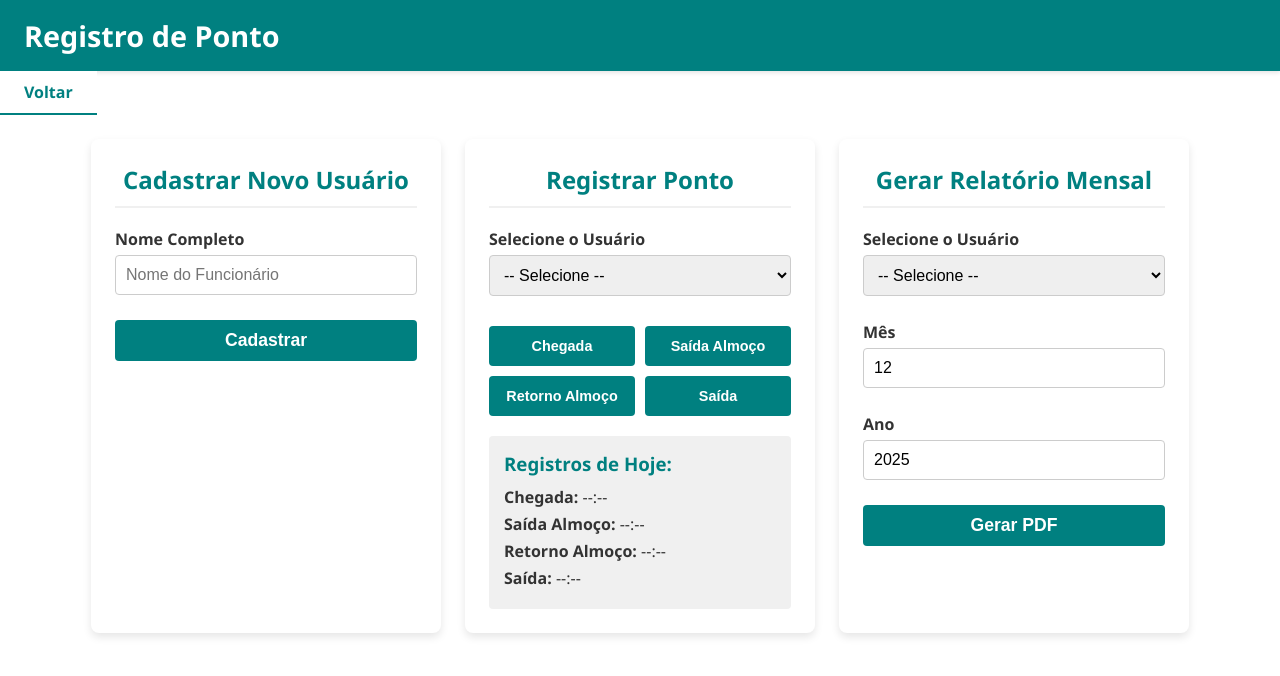
After one commit to sistemainternosmecict/suporte_interno_smecict, a Flask app: page /ponto in a window 1280 px wide. The commit adds this page. Shown: the top 676 px of the page. Run offline with Flask 3, Linux system fonts and the light colour scheme; parts of the project's set-up code (start-up, migrations or seed data) failed here and were passed over.

Commit message:
feat(ponto): Implementa módulo de Registro de Ponto e ajusta geração de PDF
Implementado o novo módulo de Registro de Ponto:
- Adicionada opção "Registro de Ponto" ao menu principal ().
- Atualizado  para passar o link do módulo de ponto para o menu.
- Corrigido o nome da variável de usuários em  para  ao renderizar , garantindo o carregamento correto dos usuários na tela de ponto.

Ajustes na geração de PDF do módulo de ponto ():
- Corrigido o alinhamento vertical do título, cabeçalho e tabela para garantir o enquadramento correto na página e evitar sobreposição com o topo.

```diff
--- a/main.py
+++ b/main.py
@@ -11,6 +11,8 @@ from modulos.devolucao.modules.data_compiler import DataCompiler as DevolucaoDat
 from modulos.devolucao.modules.pdf_constructor import DevolucaoPdfConstructor
 from modulos.relatServico.listas import unidades, bairros, distritos
 from modulos.relatServico.main import Relatorio_servico_tecnico
+from modulos.ponto.models import db, Usuario, RegistroPonto # Import models here for db.create_all()
+from modulos.ponto.pdf_generator import PontoPdfGenerator
 
 MODE = "dev" #troque isso para produção
 
@@ -18,6 +20,11 @@ setproctitle("[SERVIDOR_interno]")
 
 app = Flask(__name__, static_url_path="/suporte/static" if MODE == "prod" else "/static")
 CORS(app)
+
+# Configuração do SQLAlchemy
+app.config['SQLALCHEMY_DATABASE_URI'] = 'sqlite:///ponto.db'
+app.config['SQLALCHEMY_TRACK_MODIFICATIONS'] = False
+db.init_app(app)
 
 # Configurações
 UPLOAD_FOLDER = 'static/uploads'
@@ -39,7 +46,8 @@ def index():
                            css_url=css_url,
                            link_url_garantia_daten=link_url_garantia_daten,
                            link_url_termo_chromebooks=link_url_termo_chromebooks,
-                           link_url_relatorio_servicos=link_url_relatorio_servicos
+                           link_url_relatorio_servicos=link_url_relatorio_servicos,
+                           link_url_ponto="/suporte/ponto" if MODE == "prod" else "/ponto"
                            )
 
 @app.route('/garantia_daten', methods=['GET'])
@@ -71,6 +79,153 @@ def termo_chromebooks():
 @app.route("/relatorio_servicos")
 def relatorio_servicos():
     return render_template("relatorioServico.html", unidades=unidades, bairros=bairros, distritos=distritos, mode=MODE)
+
+# Rotas do Módulo Ponto
+@app.route("/ponto")
+def ponto_page():
+    users = Usuario.query.all()
+    # Adicionar o prefixo '/suporte' se estiver em modo de produção
+    base_url_for_ponto = "/suporte/ponto" if MODE == "prod" else "/ponto"
+    return render_template("ponto.html", usuarios=users, now=datetime.now(), mode=MODE, base_url_for_ponto=base_url_for_ponto)
+
+@app.route("/ponto/cadastrar_usuario", methods=["POST"])
+def ponto_cadastrar_usuario():
+    data = request.get_json()
+    nome = data.get("nome")
+    if not nome:
+        return jsonify({"success": False, "error": "Nome do usuário é obrigatório"}), 400
+
+    # Verifica se o usuário já existe
+    if Usuario.query.filter_by(nome=nome).first():
+        return jsonify({"success": False, "error": "Usuário já existe"}), 409
+
+    try:
+        new_user = Usuario(nome=nome)
+        db.session.add(new_user)
+        db.session.commit()
+        return jsonify({"success": True, "user": {"id": new_user.id, "nome": new_user.nome}})
+    except Exception as e:
+        db.session.rollback()
+        print(f"Erro ao cadastrar usuário: {e}")
+        return jsonify({"success": False, "error": "Erro interno ao cadastrar usuário"}), 500
+
+@app.route("/ponto/registrar", methods=["POST"])
+def ponto_registrar():
+    data = request.get_json()
+    usuario_id = data.get("usuario_id")
+    action = data.get("action")
+
+    if not usuario_id or not action:
+        return jsonify({"success": False, "error": "Usuário e ação são obrigatórios"}), 400
+
+    usuario = Usuario.query.get(usuario_id)
+    if not usuario:
+        return jsonify({"success": False, "error": "Usuário não encontrado"}), 404
+
+    today = datetime.now().date()
+    current_time = datetime.now().time()
+
+    registro = RegistroPonto.query.filter_by(usuario_id=usuario_id, data=today).first()
+
+    if not registro:
+        registro = RegistroPonto(usuario_id=usuario_id, data=today)
+        db.session.add(registro)
+
+    try:
+        if action == "chegada":
+            if registro.chegada:
+                return jsonify({"success": False, "error": "Chegada já registrada"}), 409
+            registro.chegada = current_time
+        elif action == "saida_almoco":
+            if not registro.chegada:
+                return jsonify({"success": False, "error": "Primeiro registre a chegada"}), 400
+            if registro.saida_almoco:
+                return jsonify({"success": False, "error": "Saída para almoço já registrada"}), 409
+            registro.saida_almoco = current_time
+        elif action == "retorno_almoco":
+            if not registro.saida_almoco:
+                return jsonify({"success": False, "error": "Primeiro registre a saída para almoço"}), 400
+            if registro.retorno_almoco:
+                return jsonify({"success": False, "error": "Retorno do almoço já registrado"}), 409
+            registro.retorno_almoco = current_time
+        elif action == "saida":
+            if not registro.retorno_almoco:
+                return jsonify({"success": False, "error": "Primeiro registre o retorno do almoço"}), 400
+            if registro.saida:
+                return jsonify({"success": False, "error": "Saída já registrada"}), 409
+            registro.saida = current_time
+        else:
+            return jsonify({"success": False, "error": "Ação inválida"}), 400
+
+        db.session.commit()
+        return jsonify({"success": True, "registros": registro.to_dict()})
+    except Exception as e:
+        db.session.rollback()
+        print(f"Erro ao registrar ponto: {e}")
+        return jsonify({"success": False, "error": "Erro interno ao registrar ponto"}), 500
+
+@app.route("/ponto/registros_dia", methods=["GET"])
+def ponto_registros_dia():
+    usuario_id = request.args.get("usuario_id")
+    date_str = request.args.get("data") # YYYY-MM-DD
+
+    if not usuario_id or not date_str:
+        return jsonify({"success": False, "error": "ID do usuário e data são obrigatórios"}), 400
+
+    try:
+        query_date = datetime.strptime(date_str, "%Y-%m-%d").date()
+    except ValueError:
+        return jsonify({"success": False, "error": "Formato de data inválido. Use YYYY-MM-DD"}), 400
+
+    registro = RegistroPonto.query.filter_by(usuario_id=usuario_id, data=query_date).first()
+
+    if registro:
+        return jsonify({"success": True, "registros": registro.to_dict()})
+    else:
+        return jsonify({"success": True, "registros": {}}) # Retorna vazio se não houver registro para o dia
+
+@app.route("/ponto/gerar_pdf", methods=["POST"])
+def ponto_gerar_pdf():
+    usuario_id = request.form.get("usuario_id")
+    mes = request.form.get("mes")
+    ano = request.form.get("ano")
+
+    if not usuario_id or not mes or not ano:
+        return "Dados incompletos para gerar o PDF.", 400
+
+    usuario = Usuario.query.get(usuario_id)
+    if not usuario:
+        return "Usuário não encontrado.", 404
+
+    try:
+        mes = int(mes)
+        ano = int(ano)
+    except ValueError:
+        return "Mês ou ano inválido.", 400
+
+    from sqlalchemy import extract
+    registros = RegistroPonto.query.filter(
+        RegistroPonto.usuario_id == usuario_id,
+        extract('month', RegistroPonto.data) == mes,
+        extract('year', RegistroPonto.data) == ano
+    ).order_by(RegistroPonto.data).all()
+
+    pdf_generator = PontoPdfGenerator(usuario, mes, ano, registros)
+    if pdf_generator.gerado["gerado"]:
+        base_prefix = "/suporte" if MODE == "prod" else ""
+        return redirect(base_prefix + url_for("baixar_ponto_relatorio", filename=pdf_generator.gerado["path"]))
+    else:
+        return "Erro ao gerar o relatório de ponto.", 500
+
+@app.route("/ponto/relatorios/<path:filename>")
+@app.route("/suporte/ponto/relatorios/<path:filename>")
+def baixar_ponto_relatorio(filename):
+    directory = os.path.join(app.static_folder, 'ponto_relatorios')
+    return send_from_directory(
+        directory=directory,
+        path=filename,
+        as_attachment=True
+    )
 
 @app.route("/gerar_termo_chromebook", methods=["POST"])
 def gerar_termo_chromebook():
@@ -211,4 +366,9 @@ def acessar_relatorio(filename):
     )
 
 if __name__ == '__main__':
+    from modulos.ponto.models import Usuario, RegistroPonto # Import models here for db.create_all()
+
+    with app.app_context():
+        db.create_all() # Cria as tabelas se não existirem
+        print("Database initialized.")
     app.run(port=5001) if MODE == "prod" else app.run(host="0.0.0.0", debug=True, port=5001)
--- a/templates/menu.html
+++ b/templates/menu.html
@@ -104,6 +104,9 @@
                     <a href="{{link_url_relatorio_servicos}}">Gerador - Relatório de serviço técnico</a>
                 </li>
                 <li>
+                    <a href="{{link_url_ponto}}">Registro de Ponto</a>
+                </li>
+                <li>
                     Em breve mais serviços...
                 </li>
             </ul>
--- /dev/null
+++ b/templates/ponto.html
@@ -0,0 +1,325 @@
+{% extends "menu_interno.html" %}
+
+{% block title %} Registro de Ponto {% endblock %}
+{% block title_inline %} Registro de Ponto {% endblock %}
+
+{% block content %}
+<section>
+    <div class="form-container">
+        <h2>Cadastrar Novo Usuário</h2>
+        <form id="form-cadastro-usuario">
+            <label for="nome-usuario">Nome Completo</label>
+            <input type="text" id="nome-usuario" name="nome" placeholder="Nome do Funcionário" required>
+            <button type="submit">Cadastrar</button>
+        </form>
+    </div>
+
+    <div class="form-container">
+        <h2>Registrar Ponto</h2>
+        <form id="form-registrar-ponto">
+            <label for="select-usuario-ponto">Selecione o Usuário</label>
+            <select id="select-usuario-ponto" name="usuario_id" required>
+                <option value="">-- Selecione --</option>
+                {% for user in usuarios %}
+                    <option value="{{ user.id }}">{{ user.nome }}</option>
+                {% endfor %}
+            </select>
+            <div class="ponto-actions">
+                <button type="button" data-action="chegada" class="btn-ponto">Chegada</button>
+                <button type="button" data-action="saida_almoco" class="btn-ponto">Saída Almoço</button>
+                <button type="button" data-action="retorno_almoco" class="btn-ponto">Retorno Almoço</button>
+                <button type="button" data-action="saida" class="btn-ponto">Saída</button>
+            </div>
+            <div id="ponto-hoje" class="ponto-display">
+                <h3>Registros de Hoje:</h3>
+                <p><strong>Chegada:</strong> <span id="chegada-hoje">--:--</span></p>
+                <p><strong>Saída Almoço:</strong> <span id="saida-almoco-hoje">--:--</span></p>
+                <p><strong>Retorno Almoço:</strong> <span id="retorno-almoco-hoje">--:--</span></p>
+                <p><strong>Saída:</strong> <span id="saida-hoje">--:--</span></p>
+            </div>
+        </form>
+    </div>
+
+    <div class="form-container">
+        <h2>Gerar Relatório Mensal</h2>
+        <form id="form-gerar-relatorio">
+            <label for="select-usuario-relatorio">Selecione o Usuário</label>
+            <select id="select-usuario-relatorio" name="usuario_id" required>
+                <option value="">-- Selecione --</option>
+                {% for user in usuarios %}
+                    <option value="{{ user.id }}">{{ user.nome }}</option>
+                {% endfor %}
+            </select>
+            <label for="mes-relatorio">Mês</label>
+            <input type="number" id="mes-relatorio" name="mes" min="1" max="12" value="{{ now.month }}" required>
+            <label for="ano-relatorio">Ano</label>
+            <input type="number" id="ano-relatorio" name="ano" min="2000" value="{{ now.year }}" required>
+            <button type="submit">Gerar PDF</button>
+        </form>
+    </div>
+</section>
+
+<script>
+document.addEventListener('DOMContentLoaded', () => {
+    const formCadastroUsuario = document.getElementById('form-cadastro-usuario');
+    const selectUsuarioPonto = document.getElementById('select-usuario-ponto');
+    const selectUsuarioRelatorio = document.getElementById('select-usuario-relatorio');
+    const pontoActionButtons = document.querySelectorAll('.btn-ponto');
+    const formRegistrarPonto = document.getElementById('form-registrar-ponto');
+    const formGerarRelatorio = document.getElementById('form-gerar-relatorio');
+
+    const updatePontoDisplay = (registros) => {
+        document.getElementById('chegada-hoje').textContent = registros.chegada || '--:--';
+        document.getElementById('saida-almoco-hoje').textContent = registros.saida_almoco || '--:--';
+        document.getElementById('retorno-almoco-hoje').textContent = registros.retorno_almoco || '--:--';
+        document.getElementById('saida-hoje').textContent = registros.saida || '--:--';
+
+        // Disable/enable buttons based on current state
+        pontoActionButtons.forEach(button => {
+            const action = button.dataset.action;
+            if (registros[action]) {
+                button.disabled = true;
+            } else {
+                button.disabled = false;
+            }
+        });
+        // Logic to enable buttons sequentially
+        if (registros.chegada && !registros.saida_almoco) {
+            document.querySelector('[data-action="saida_almoco"]').disabled = false;
+        } else if (registros.saida_almoco && !registros.retorno_almoco) {
+            document.querySelector('[data-action="retorno_almoco"]').disabled = false;
+        } else if (registros.retorno_almoco && !registros.saida) {
+            document.querySelector('[data-action="saida"]').disabled = false;
+        }
+    };
+
+    const fetchCurrentPonto = async (usuarioId) => {
+        if (!usuarioId) {
+            updatePontoDisplay({}); // Clear display if no user selected
+            return;
+        }
+        const today = new Date().toISOString().split('T')[0];
+        const response = await fetch(`/ponto/registros_dia?usuario_id=${usuarioId}&data=${today}`);
+        if (response.ok) {
+            const data = await response.json();
+            updatePontoDisplay(data.registros || {});
+        } else {
+            console.error('Erro ao buscar registros de hoje.');
+            updatePontoDisplay({});
+        }
+    };
+
+    // Initial load for point registration form
+    selectUsuarioPonto.addEventListener('change', (e) => {
+        fetchCurrentPonto(e.target.value);
+    });
+
+    // Handle user registration
+    formCadastroUsuario.addEventListener('submit', async (e) => {
+        e.preventDefault();
+        const nome = document.getElementById('nome-usuario').value;
+        const response = await fetch('/ponto/cadastrar_usuario', {
+            method: 'POST',
+            headers: { 'Content-Type': 'application/json' },
+            body: JSON.stringify({ nome: nome })
+        });
+        const data = await response.json();
+        if (data.success) {
+            alert('Usuário cadastrado com sucesso!');
+            document.getElementById('nome-usuario').value = '';
+            // Refresh user lists
+            location.reload(); // Simple reload for now
+        } else {
+            alert('Erro ao cadastrar usuário: ' + (data.error || 'Desconhecido'));
+        }
+    });
+
+    // Handle point registration
+    pontoActionButtons.forEach(button => {
+        button.addEventListener('click', async () => {
+            const usuarioId = selectUsuarioPonto.value;
+            if (!usuarioId) {
+                alert('Por favor, selecione um usuário.');
+                return;
+            }
+            const action = button.dataset.action;
+            const response = await fetch('/ponto/registrar', {
+                method: 'POST',
+                headers: { 'Content-Type': 'application/json' },
+                body: JSON.stringify({ usuario_id: usuarioId, action: action })
+            });
+            const data = await response.json();
+            if (data.success) {
+                alert('Ponto registrado com sucesso!');
+                fetchCurrentPonto(usuarioId); // Refresh display
+            } else {
+                alert('Erro ao registrar ponto: ' + (data.error || 'Desconhecido'));
+            }
+        });
+    });
+
+    // Handle report generation
+    formGerarRelatorio.addEventListener('submit', async (e) => {
+        e.preventDefault();
+        const usuarioId = selectUsuarioRelatorio.value;
+        const mes = document.getElementById('mes-relatorio').value;
+        const ano = document.getElementById('ano-relatorio').value;
+
+        if (!usuarioId || !mes || !ano) {
+            alert('Por favor, selecione um usuário, mês e ano.');
+            return;
+        }
+
+        const prefix = "{{ '/suporte' if mode == 'prod' else '' }}";
+        const reportUrl = `${prefix}/ponto/gerar_pdf`;
+
+        // Using a regular form submission for PDF download
+        const tempForm = document.createElement('form');
+        tempForm.action = reportUrl;
+        tempForm.method = 'POST';
+        tempForm.target = '_blank'; // Open in new tab
+
+        const inputUsuarioId = document.createElement('input');
+        inputUsuarioId.type = 'hidden';
+        inputUsuarioId.name = 'usuario_id';
+        inputUsuarioId.value = usuarioId;
+        tempForm.appendChild(inputUsuarioId);
+
+        const inputMes = document.createElement('input');
+        inputMes.type = 'hidden';
+        inputMes.name = 'mes';
+        inputMes.value = mes;
+        tempForm.appendChild(inputMes);
+
+        const inputAno = document.createElement('input');
+        inputAno.type = 'hidden';
+        inputAno.name = 'ano';
+        inputAno.value = ano;
+        tempForm.appendChild(inputAno);
+
+        document.body.appendChild(tempForm);
+        tempForm.submit();
+        document.body.removeChild(tempForm);
+    });
+
+    // Fetch and display initial ponto for the first user in the list, if any
+    if (selectUsuarioPonto.value) {
+        fetchCurrentPonto(selectUsuarioPonto.value);
+    }
+});
+</script>
+
+<style>
+    section {
+        display: flex;
+        flex-wrap: wrap;
+        gap: 24px;
+        padding: 24px;
+        justify-content: center;
+        box-sizing: border-box;
+    }
+
+    .form-container {
+        flex-basis: 350px; /* Adjust width as needed */
+        max-width: 400px;
+        background: var(--background-color);
+        border-radius: 8px;
+        box-shadow: 0 4px 8px var(--shadow-color);
+        padding: 24px;
+        box-sizing: border-box;
+    }
+
+    .form-container h2 {
+        color: var(--primary-color);
+        margin-top: 0;
+        margin-bottom: 20px;
+        text-align: center;
+        border-bottom: 2px solid var(--secondary-color);
+        padding-bottom: 10px;
+    }
+
+    form label {
+        margin-top: 15px;
+        margin-bottom: 5px;
+        font-weight: bold;
+        color: var(--text-color);
+        display: block;
+    }
+
+    form input[type="text"],
+    form input[type="number"],
+    form select {
+        width: 100%;
+        padding: 10px;
+        border: 1px solid var(--border-color);
+        border-radius: 4px;
+        font-size: 1rem;
+        box-sizing: border-box;
+        margin-bottom: 10px;
+    }
+
+    form button[type="submit"] {
+        width: 100%;
+        padding: 10px;
+        background-color: var(--primary-color);
+        color: white;
+        border: none;
+        border-radius: 4px;
+        font-size: 1.1rem;
+        font-weight: bold;
+        cursor: pointer;
+        transition: background-color 0.3s ease;
+        margin-top: 15px;
+    }
+
+    form button[type="submit"]:hover {
+        background-color: var(--primary-color-dark);
+    }
+
+    .ponto-actions {
+        display: grid;
+        grid-template-columns: 1fr 1fr;
+        gap: 10px;
+        margin-top: 20px;
+        margin-bottom: 20px;
+    }
+
+    .btn-ponto {
+        padding: 12px;
+        background-color: var(--primary-color);
+        color: white;
+        border: none;
+        border-radius: 4px;
+        font-size: 0.9rem;
+        font-weight: bold;
+        cursor: pointer;
+        transition: background-color 0.3s ease;
+    }
+
+    .btn-ponto:hover:not(:disabled) {
+        background-color: var(--primary-color-dark);
+    }
+
+    .btn-ponto:disabled {
+        background-color: #cccccc;
+        cursor: not-allowed;
+    }
+
+    .ponto-display {
+        background-color: var(--secondary-color);
+        padding: 15px;
+        border-radius: 4px;
+        margin-top: 20px;
+    }
+
+    .ponto-display h3 {
+        color: var(--primary-color);
+        margin-top: 0;
+        margin-bottom: 10px;
+    }
+
+    .ponto-display p {
+        margin: 5px 0;
+    }
+</style>
+{% endblock %}
```
Also changed, not shown: modulos/ponto/models.py (added, +36 -0 lines), modulos/ponto/pdf_generator.py (added, +163 -0 lines).
